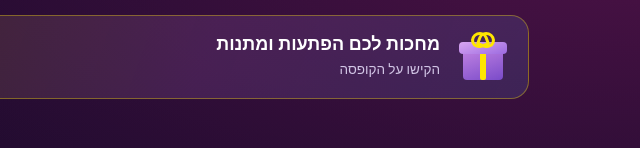
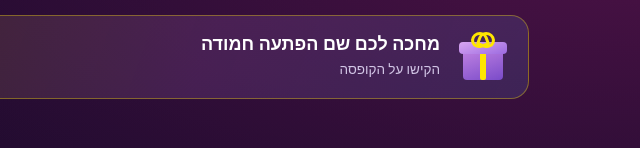
Before and after one commit to accountech-ai/accountech-ai.github.io, a plain HTML site: page rsvp/index.html in a window 1280 px wide. Shown: the part 652-800 px from the top of the page, 475-1115 px from the left. Drawn offline with nearby package versions, Linux system fonts and the light colour scheme; no server answers.

Commit message:
RSVP: gift line → 'מחכה לכם שם הפתעה חמודה' (page, share text, og card)
Co-Authored-By: Claude Opus 5.5 <noreply@anthropic.com>

```diff
--- a/rsvp/index.html
+++ b/rsvp/index.html
@@ -12,7 +12,7 @@
 <meta property="og:site_name" content="Accountech AI">
 <meta property="og:locale" content="he_IL">
 <meta property="og:title" content="מפגש 5 ב-EY · כל מה שצריך">
-<meta property="og:description" content="רן מתוקי · יום ראשון 29.11 · התכנסות 18:30 במידטאון. אישור הגעה, על מה נדבר, איך מגיעים, חניה וטרמפים. ומחכות לכם הפתעות ומתנות 🎁">
+<meta property="og:description" content="רן מתוקי · יום ראשון 29.11 · התכנסות 18:30 במידטאון. אישור הגעה, על מה נדבר, איך מגיעים, חניה וטרמפים. ומחכה לכם שם הפתעה חמודה 🎁">
 <meta property="og:url" content="https://accountech-ai.github.io/rsvp/">
 <meta property="og:image" content="https://accountech-ai.github.io/rsvp/og.jpg">
 <meta property="og:image:width" content="1200">
@@ -346,7 +346,7 @@ input:focus,select:focus{border-color:var(--lilac); background-color:rgba(255,25
 
     <button type="button" class="gift rise" id="gift" aria-live="polite">
       <span class="box" aria-hidden="true"><i class="bd"></i><i class="rb"></i><i class="ld"></i><i class="bw"></i></span>
-      <span class="gtxt"><b id="giftT">מחכות לכם הפתעות ומתנות</b><small id="giftS">הקישו על הקופסה</small></span>
+      <span class="gtxt"><b id="giftT">מחכה לכם שם הפתעה חמודה</b><small id="giftS">הקישו על הקופסה</small></span>
     </button>
   </header>
 
@@ -386,7 +386,7 @@ input:focus,select:focus{border-color:var(--lilac); background-color:rgba(255,25
         <img class="disc" id="doneDisc" alt="">
         <h3 id="doneTitle"></h3>
         <p id="doneSub"></p>
-        <p class="gline" id="doneGift" hidden>🎁 מחכות לכם הפתעות ומתנות</p>
+        <p class="gline" id="doneGift" hidden>🎁 מחכה לכם שם הפתעה חמודה</p>
         <button type="button" class="link" id="change">שינוי תשובה</button>
       </div>
     </div>
@@ -608,7 +608,7 @@ $("gift").addEventListener("click", () => {
   if (g.classList.contains("open")) return;
   g.classList.add("open");
   $("giftT").innerHTML = "את זה תגלו ב-<bdi>29.11</bdi> 🎁";
-  $("giftS").textContent = "הפתעות ומתנות מחכות לכם במפגש";
+  $("giftS").textContent = "הפתעה חמודה מחכה לכם במפגש";
   if (reduce) return;
   const box = g.querySelector(".box").getBoundingClientRect(), gr = g.getBoundingClientRect();
   const cols = ["#FFE600", "#C082E2", "#61A5FA", "#FFFFFF", "#7FE3C1"];
```
Also changed, not shown: rsvp/og.jpg.
